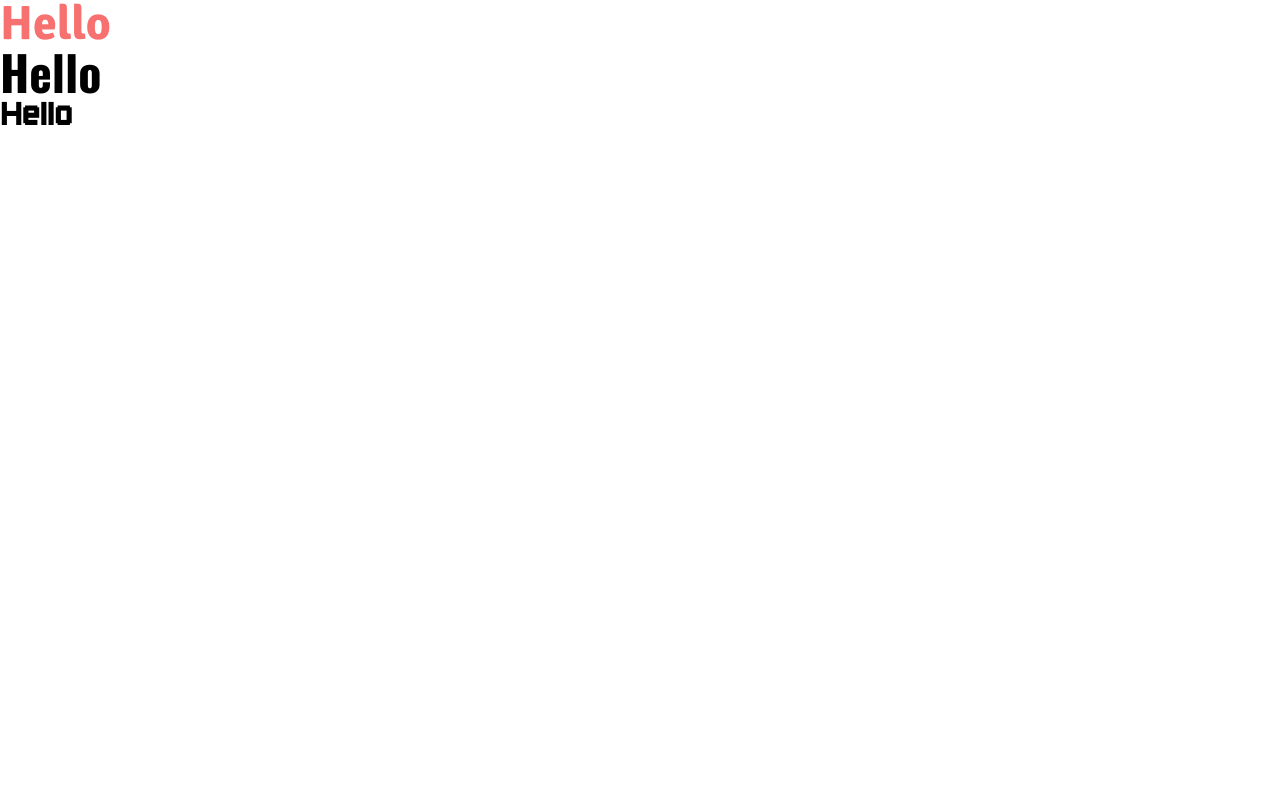
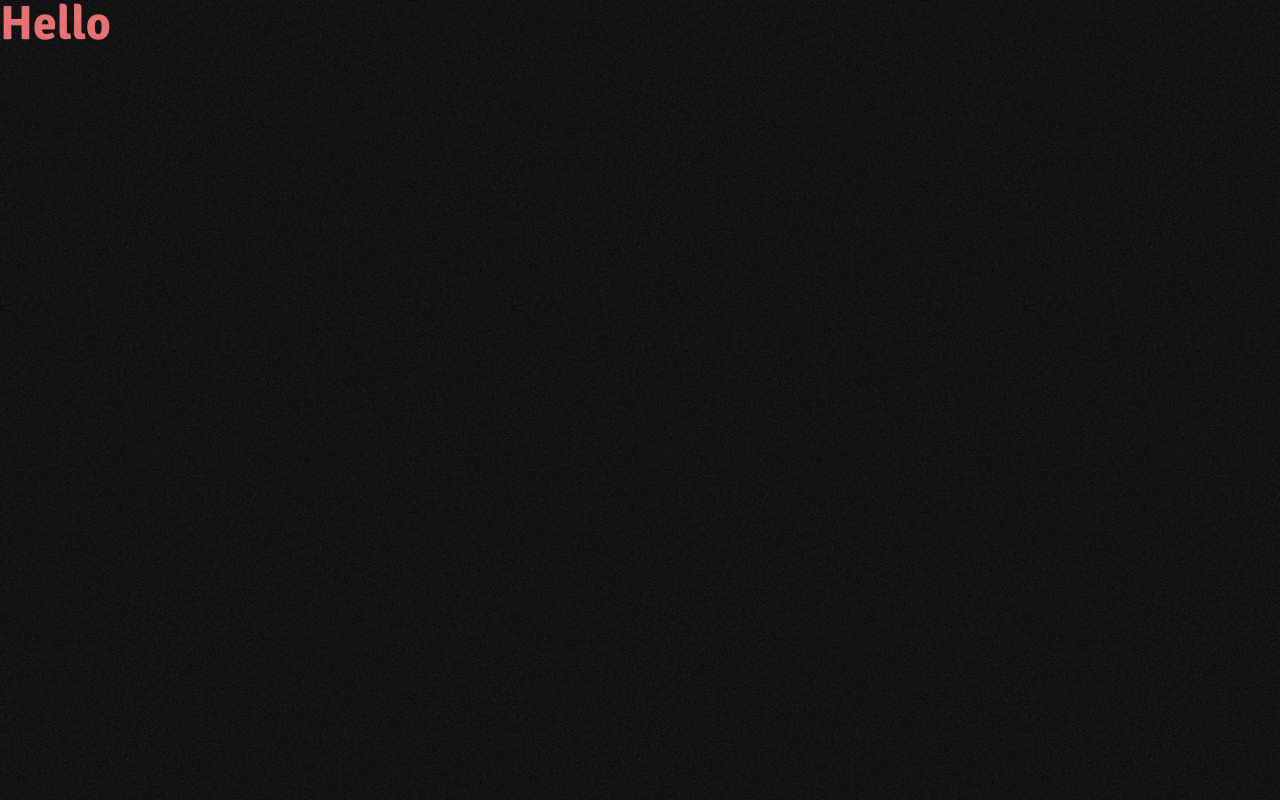
Before and after one commit to marcin-5/nextjs-portfolio, a Next.js app: page / in a window 1280 px wide. Built offline with nearby package versions, Linux system fonts and the light colour scheme.

Commit message:
Add animated grain effect to the app layout
Introduced a new `GrainEffect` component to provide a noisy background animation. Updated Tailwind configuration with the necessary keyframes and animation settings. Adjusted global CSS to support the new grain effect styles.

```diff
--- a/app/globals.css
+++ b/app/globals.css
@@ -3,10 +3,15 @@
 @tailwind utilities;
 
 body {
+    background: #000;
 }
 
 @layer utilities {
-  .text-balance {
-    text-wrap: balance;
-  }
+    .text-balance {
+        text-wrap: balance;
+    }
+
+    .before-content-none::before {
+        content: "";
+    }
 }
--- a/app/layout.tsx
+++ b/app/layout.tsx
@@ -3,6 +3,7 @@ import {Oswald, Signika} from "next/font/google";
 import "./globals.css";
 import {mergeClassNames as mcn} from "@/lib/utils";
 import localFont from "next/font/local";
+import GrainEffect from "@/components/visualEffects/grain-effect";
 
 const LANGUAGE = "en";
 
@@ -25,6 +26,7 @@ export default function RootLayout({
   return (
     <html lang={LANGUAGE}>
     <body className={mcn(mainFont.className, oswaldFont.variable, pixelFont.variable)}>
+    <GrainEffect/>
     {children}
     </body>
     </html>
--- /dev/null
+++ b/components/visualEffects/grain-effect.tsx
@@ -0,0 +1,9 @@
+import {mergeClassNames as mcn} from "@/lib/utils";
+
+export default function GrainEffect() {
+  return <div className={mcn(
+    "fixed top-0 left-0 w-full h-full",
+    "before-content-none before:-top-40 before:-left-40 before:w-[calc(100%+20rem)] before:h-[calc(100%+20rem)]",
+    "before:fixed before:bg-grain before:opacity-15 before:animate-noisy-bg pointer-events-none",
+  )}></div>;
+}
--- a/tailwind.config.ts
+++ b/tailwind.config.ts
@@ -13,8 +13,47 @@ const config: Config = {
         pixel: ["var(--font-pixel)"],
       },
       backgroundImage: {
-        "gradient-radial": "radial-gradient(var(--tw-gradient-stops))",
-        "gradient-conic": "conic-gradient(from 180deg at 50% 50%, var(--tw-gradient-stops))",
+        "grain": "url(/assets/images/background/noisy-background.png)",
+      },
+      animation: {
+        "noisy-bg": "noise 1s steps(2) infinite",
+      },
+      keyframes: {
+        noise: {
+          "0%": {
+            transform: "translate3d(0, 9rem, 0)",
+          },
+          "10%": {
+            transform: "translate3d(-1rem, -4rem, 0)",
+          },
+          "20%": {
+            transform: "translate3d(-8rem, 2rem, 0)",
+          },
+          "30%": {
+            transform: "translate3d(9rem, -9rem, 0)",
+          },
+          "40%": {
+            transform: "translate3d(-2rem, 7rem, 0)",
+          },
+          "50%": {
+            transform: "translate3d(-9rem, -4rem, 0)",
+          },
+          "60%": {
+            transform: "translate3d(2rem, 6rem, 0)",
+          },
+          "70%": {
+            transform: "translate3d(7rem, -8rem, 0)",
+          },
+          "80%": {
+            transform: "translate3d(-9rem, 1rem, 0)",
+          },
+          "90%": {
+            transform: "translate3d(6rem, -5rem, 0)",
+          },
+          to: {
+            transform: "translate3d(-7rem, 0, 0)",
+          },
+        },
       },
     },
   },
```
Also changed, not shown: public/assets/images/background/noisy-background.png (added).
